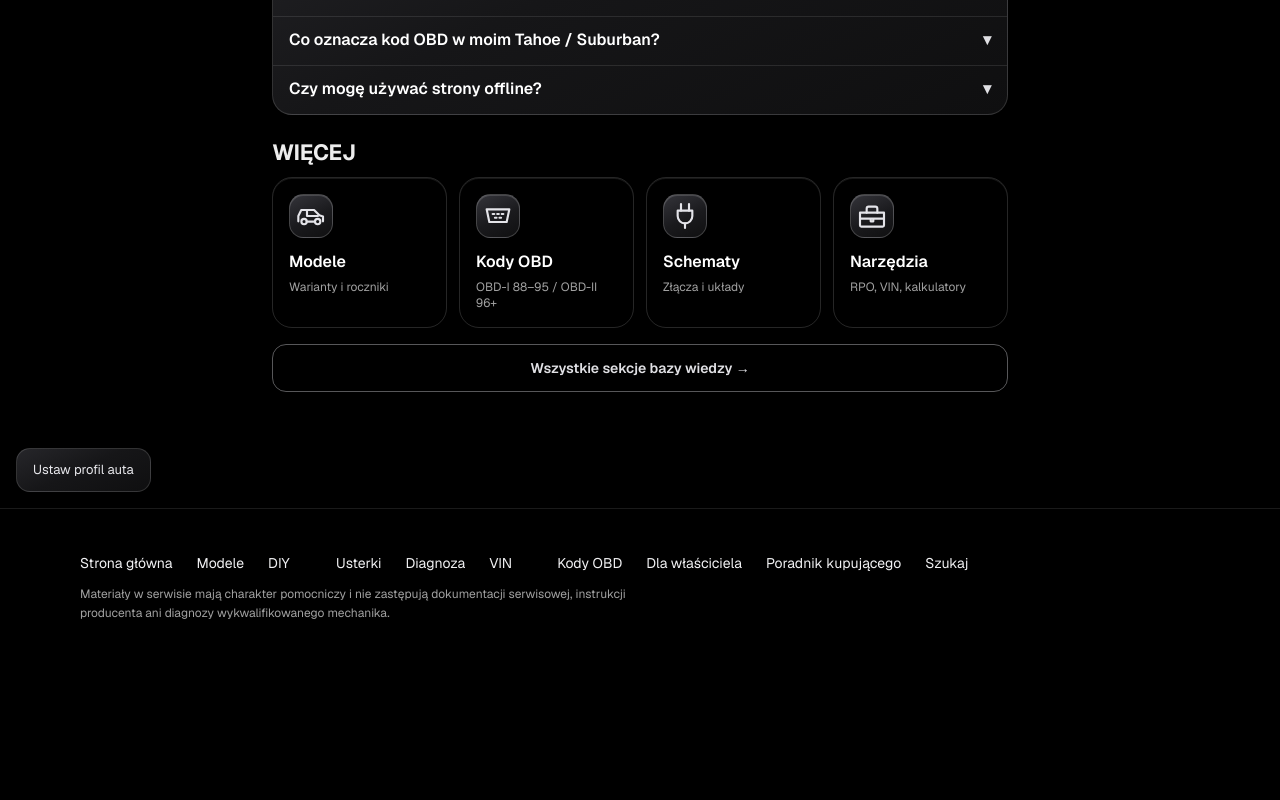
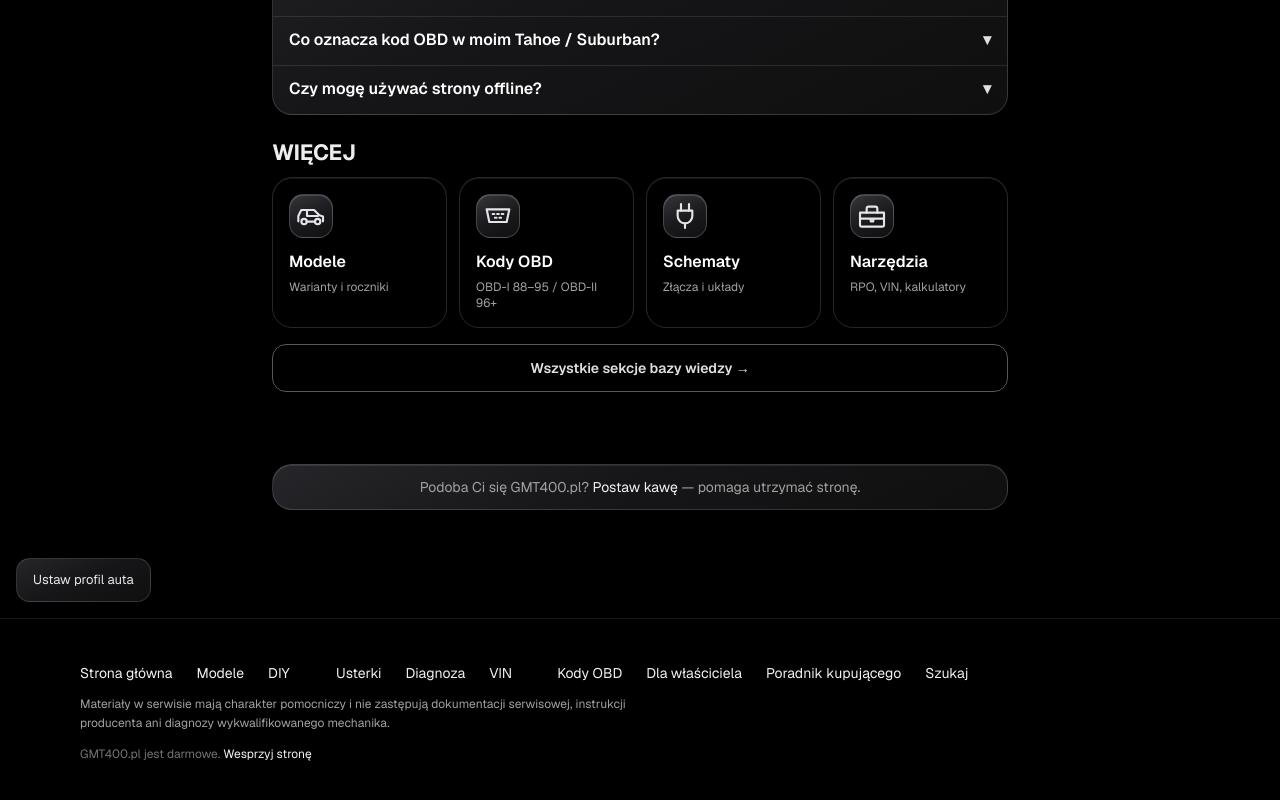
Before and after one commit to tsrc4mm9gg-netizen/gmt400-app, a Next.js app: page / in a window 1280 px wide. Shown: the part 3069-3869 px from the top of the page. Before the commit the page ends 3737 px from the top, so only its background shows below. Built offline with nearby package versions, Linux system fonts and the light colour scheme.

Commit message:
feat: add discreet Buy Me a Coffee support links

```diff
--- a/src/app/HomeHero.tsx
+++ b/src/app/HomeHero.tsx
@@ -55,6 +55,18 @@ export default function HomeHero() {
       <div className="pt-1"><HomeSearch /></div>
       <HomeFAQ />
       <CategoryGrid />
+      <div className="mx-4 my-6 rounded-lg border border-silver-600/20 bg-neutral-900/50 px-4 py-3 text-center text-sm text-neutral-400">
+        Podoba Ci się GMT400.pl?{' '}
+        <a
+          href="https://www.buymeacoffee.com/gmt400"
+          target="_blank"
+          rel="noopener noreferrer"
+          className="text-silver-400 underline-offset-2 hover:text-silver-300 hover:underline"
+        >
+          Postaw kawę
+        </a>
+        {' '}— pomaga utrzymać stronę.
+      </div>
     </div>
   );
 }
--- a/src/app/site-footer.tsx
+++ b/src/app/site-footer.tsx
@@ -35,6 +35,17 @@ export default function SiteFooter() {
           Materiały w serwisie mają charakter pomocniczy i nie zastępują dokumentacji serwisowej,
           instrukcji producenta ani diagnozy wykwalifikowanego mechanika.
         </p>
+        <p className="mt-3 text-xs text-neutral-500">
+          GMT400.pl jest darmowe.{' '}
+          <a
+            href="https://www.buymeacoffee.com/gmt400"
+            target="_blank"
+            rel="noopener noreferrer"
+            className="text-silver-400 underline-offset-2 hover:text-silver-300 hover:underline"
+          >
+            Wesprzyj stronę
+          </a>
+        </p>
       </div>
     </footer>
   );
```
